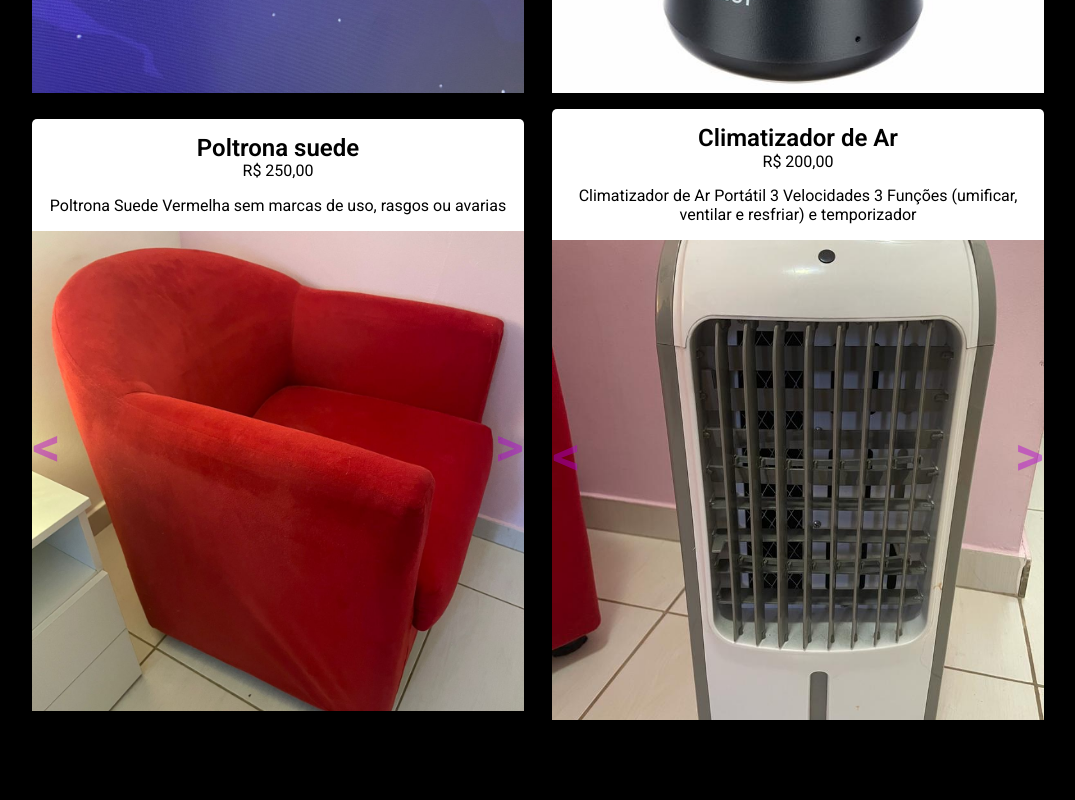
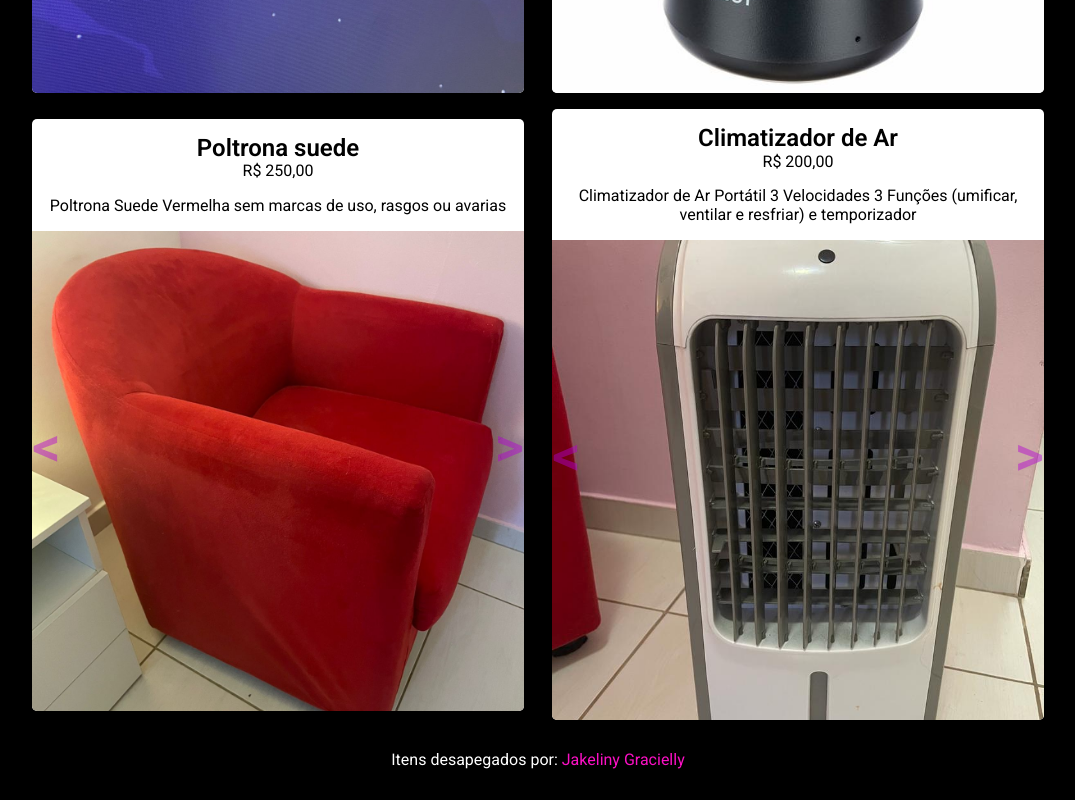
Before and after one commit to jakeliny/desapegos, a plain HTML site: page index.html in a window 1280 px wide. Shown: the part 691-1491 px from the top of the page, without its empty margins (102-1177 px from the left). Before the commit the page ends 1416 px from the top, so only its background shows below. Drawn offline with nearby package versions, Linux system fonts and the light colour scheme.

Commit message:
add footer

```diff
--- a/index.html
+++ b/index.html
@@ -21,6 +21,13 @@
     <img src="images/logo.png" alt="Logo Desapegos">
   </header>
   <div id="app"></div>
+  <footer>
+    <p>Itens desapegados por:
+      <a href="https://instagram.com/jakeliny.gracielly" target="_blank">
+        Jakeliny Gracielly
+      </a>
+    </p>
+  </footer>
   <script type="module" src="index.js"></script>
 </body>
 
--- a/styles.css
+++ b/styles.css
@@ -22,6 +22,22 @@ header {
   height: 12rem;
   align-content: center;
   padding: 1.2rem 0;
+}
+
+footer {
+  display: flex;
+  justify-content: center;
+  align-items: center;
+  height: 5rem;
+}
+
+footer p {
+  color: white;
+}
+
+footer p a {
+  color: rgb(251, 16, 196);
+  text-decoration: none;
 }
 
 #app {
@@ -64,6 +80,8 @@ header {
   width: 100%;
   height: 100%;
   object-fit: cover;
+  border-bottom-left-radius: 5px;
+  border-bottom-right-radius: 5px;
 }
 
 .product-image .actions {
```
